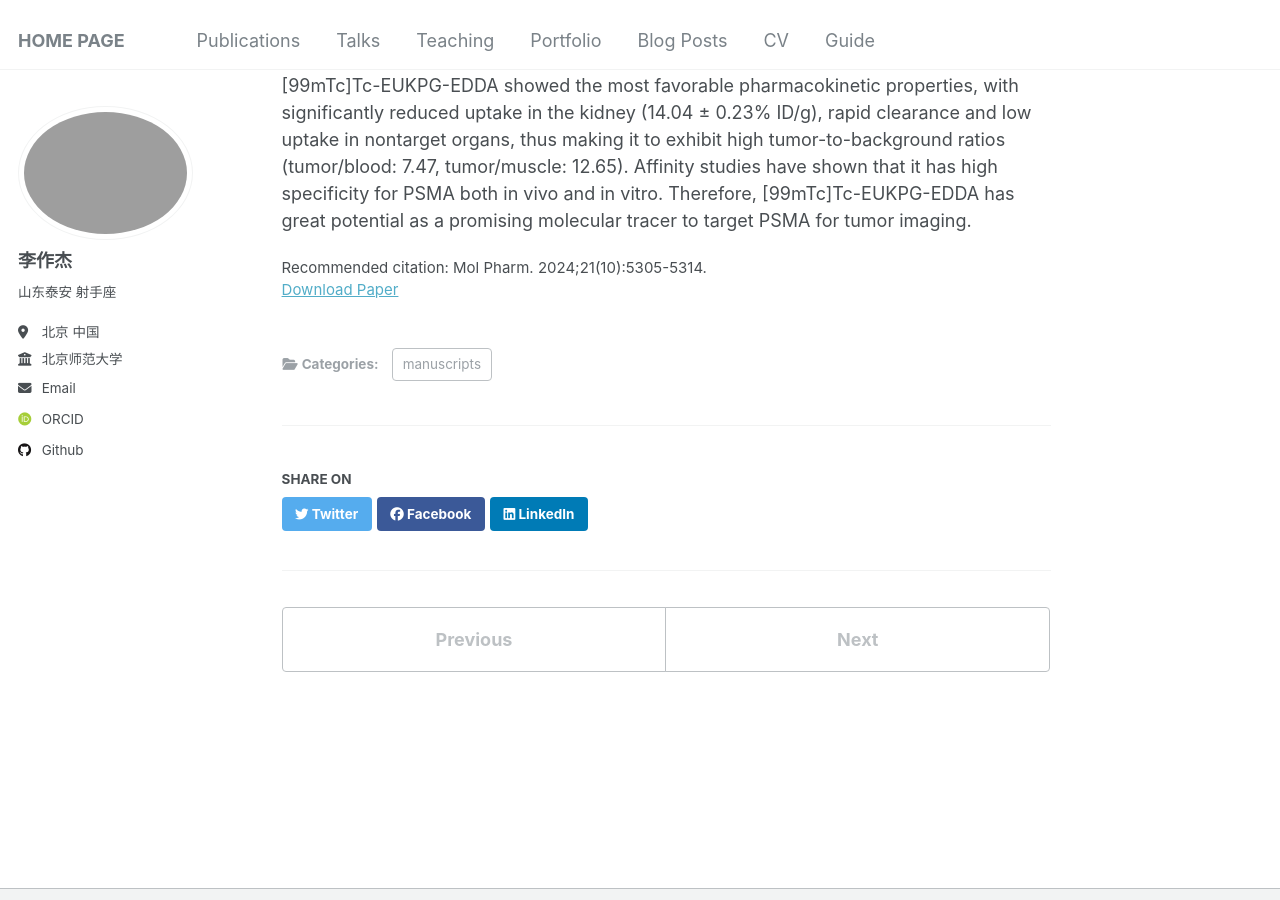
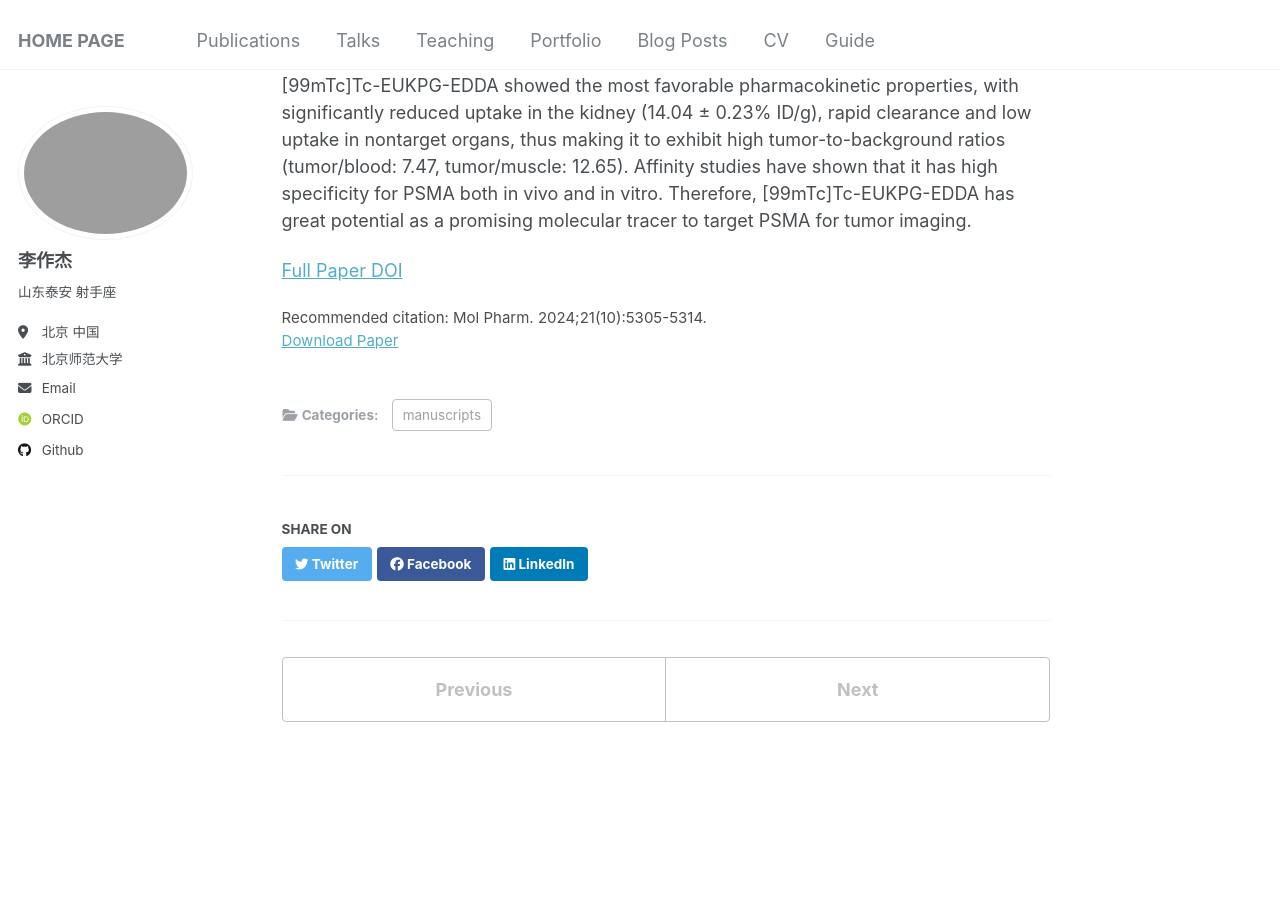
Before and after one commit to Infinity-LZJ/Zuojie_Li.github, a Jekyll site: the page built from _publications/2025-07-02-paper-title-number-4.md, in a window 1280 px wide and 900 px high, scrolled down 396 px. Built offline with Jekyll 4.4.1, drawn with Linux system fonts in a browser that asks for light colours; some web fonts are replaced.

Commit message:
Update 2025-07-02-paper-title-number-4.md
Signed-off-by: Infinity-LZJ <zuojieli@yeah.net>

```diff
--- a/_publications/2025-07-02-paper-title-number-4.md
+++ b/_publications/2025-07-02-paper-title-number-4.md
@@ -13,3 +13,6 @@ citation: 'Mol Pharm. 2024;21(10):5305-5314.'
 ---
 # Abstract
 The specific expression of prostate-specific membrane antigen (PSMA) makes it an ideal target for the diagnosis and treatment of prostate cancer. Currently, many 99mTc-labeled PSMA-targeted tracers have been developed. However, the high renal uptake of these 99mTc-labeled tracers is a common problem that limits their clinical application. In this work, the ligand (EUKPG) using DPro-Gly as the linker was synthesized and three 99mTc-labeled complexes ([99mTc]Tc-EUKPG-EDDA, [99mTc]Tc-EUKPG-TPPTS, [99mTc]Tc-EUKPG-TPPMS) with different coligands were prepared and evaluated. Among them, [99mTc]Tc-EUKPG-EDDA showed the most favorable pharmacokinetic properties, with significantly reduced uptake in the kidney (14.04 ± 0.23% ID/g), rapid clearance and low uptake in nontarget organs, thus making it to exhibit high tumor-to-background ratios (tumor/blood: 7.47, tumor/muscle: 12.65). Affinity studies have shown that it has high specificity for PSMA both in vivo and in vitro. Therefore, [99mTc]Tc-EUKPG-EDDA has great potential as a promising molecular tracer to target PSMA for tumor imaging.
+
+
+[Full Paper DOI](https://pubs.acs.org/doi/10.1021/acs.molpharmaceut.4c00799)
```
